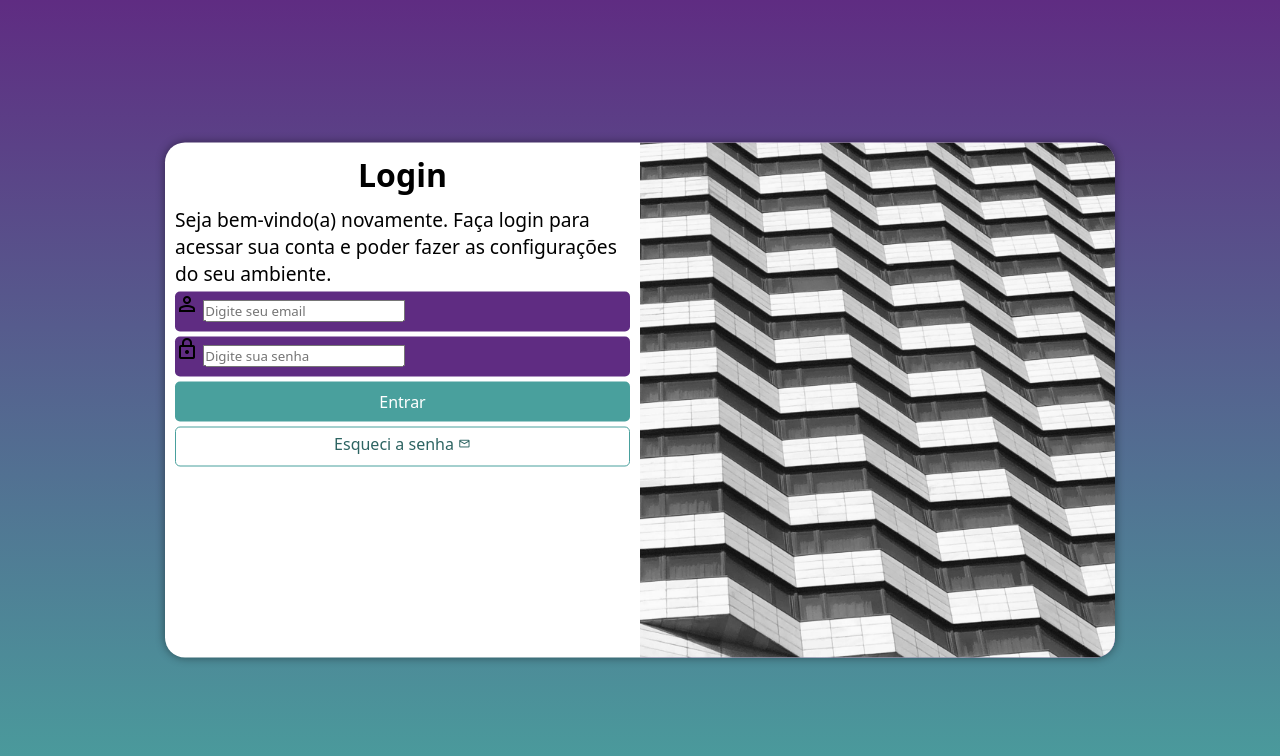
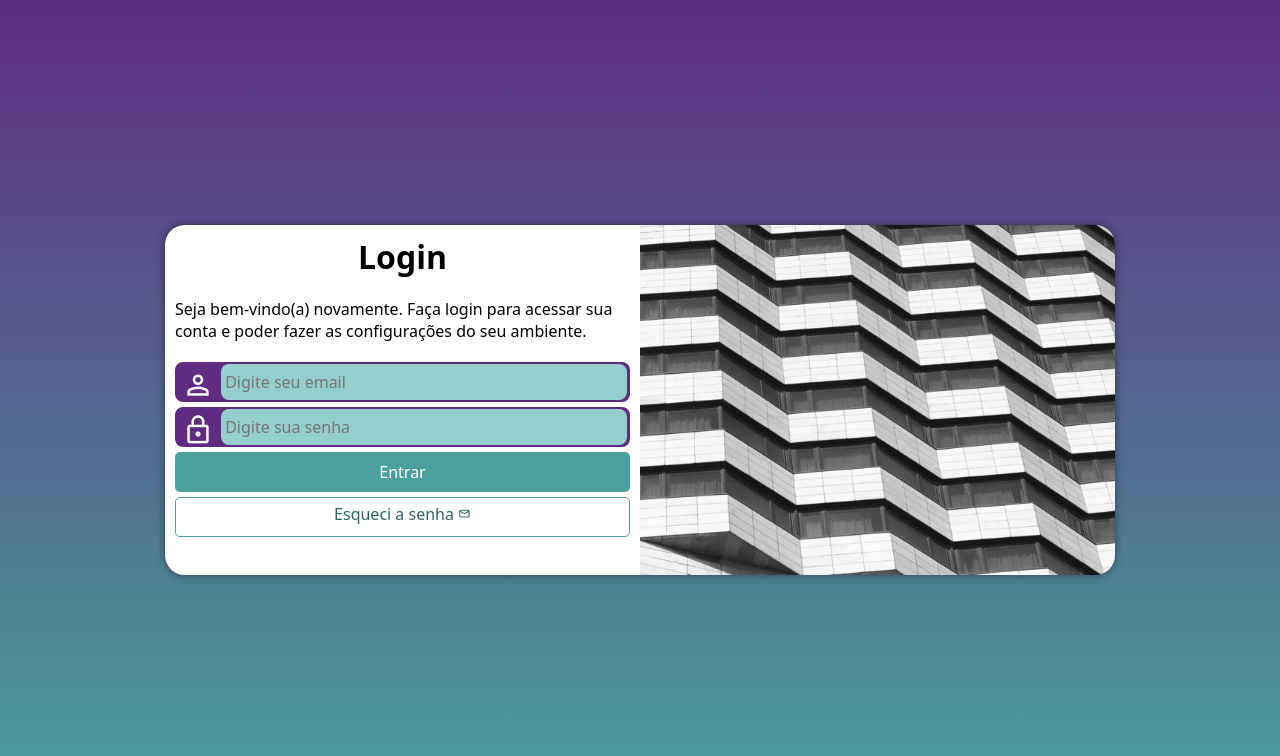
Before and after one commit to Erasmo-Jr/projeto-login, a plain HTML site: page index.html in a window 1280 px wide. Drawn offline with nearby package versions, Linux system fonts and the light colour scheme.

Commit message:
finalizando projeto

```diff
--- a/estilos/media-query.css
+++ b/estilos/media-query.css
@@ -17,6 +17,7 @@
 
     section#login {
         width: 80vw;
+        height: 300px;
     }
 
     section#login > div#imagem {
@@ -29,6 +30,8 @@
         float: right;
         width: 70%;
     }
+
+
 }
 
 @media screen and (min-width:992px) {
@@ -39,6 +42,7 @@
 
     section#login {
         width: 950px;
+        height: 350px;
     }
 
     section#login > div#imagem {
@@ -57,6 +61,7 @@
     }
 
     div#formulario > p {
-    font-size: 1.2em;
+    font-size: 1em;
+    margin: 20px 0px;
     }
 }
--- a/estilos/style.css
+++ b/estilos/style.css
@@ -30,7 +30,7 @@
     position: absolute;
     top: 50%;
     left: 50%;
-    transform: translate(-50%, -50%);
+
     overflow: hidden;
 
     background-color: white;
@@ -39,6 +39,7 @@
     border-radius: 20px;
     box-shadow: 0px 0px 10px rgba(0, 0, 0, 0.450);
 
+    transform: translate(-50%, -50%);
     transition: width 0.3s, height 0.3s;
     transition-timing-function: ease;
 }
@@ -70,12 +71,36 @@
     display: block;
     width: 100%;
     height: 40px;
-    border-radius: 5px;
+    border-radius: 8px;
     margin: 5px 0px;
+    border: 2px solid #5f2c82;
 }
 
 div.campo > label {
     display: none;
+}
+
+div.campo > span {
+    color: white;
+    /*background-color: black;*/
+    font-size: 2em;
+    width: 40px;
+    padding: 5px;
+}
+
+div.campo > input {
+    background-color: #94cfcd;
+    font-size: 1em;
+    width: calc(100% - 45px);
+    height: 100%;
+    border: 0px;
+    border-radius: 8px;
+    padding: 4px;
+    transform: translateY(-13px);
+}
+
+div.campo > input:focus-within {
+    background-color: white;
 }
 
 form > input[type="submit"] {
@@ -87,6 +112,7 @@
     color: white;
     border: none;
     border-radius: 5px;
+    cursor: pointer;
 }
 
 form > input[type="submit"]:hover {
```
